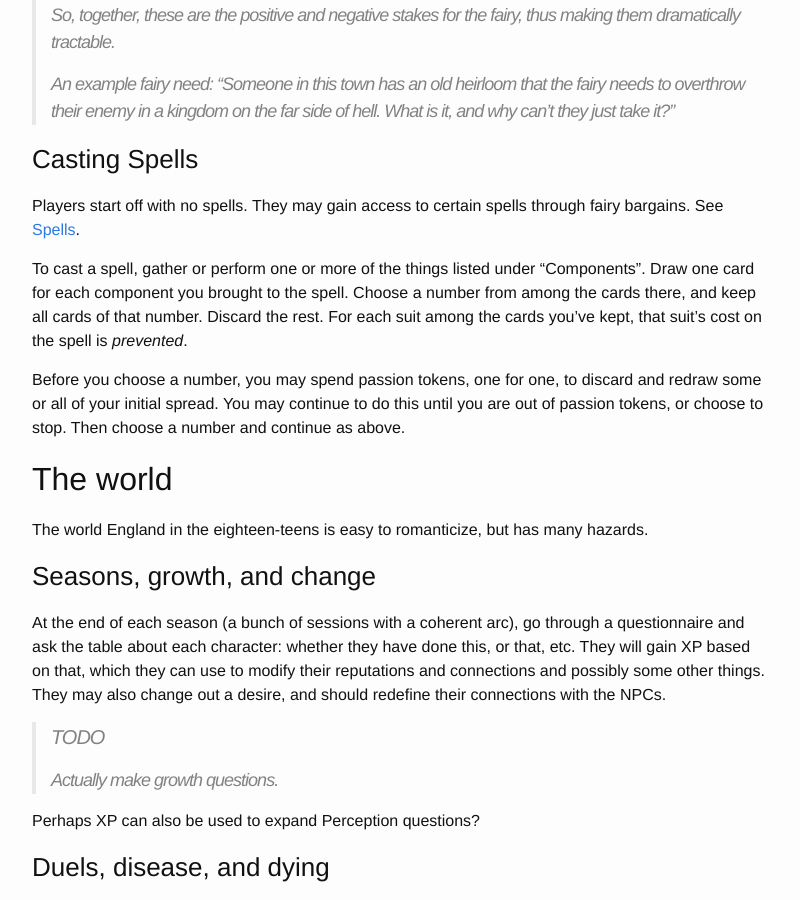
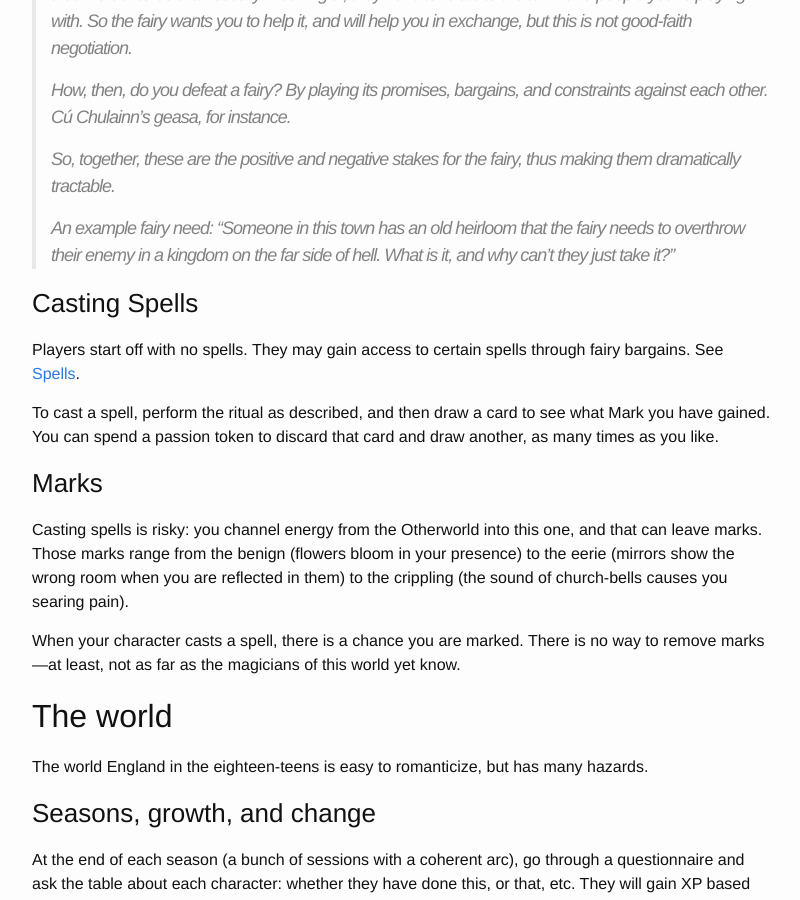
Before and after one commit to wlonk/arcadia, a Jekyll site: the page built from rules/index.md, in a window 1280 px wide and 900 px high, scrolled down 10770 px. Shown: the whole window, without its empty margins (238-1038 px from the left). Built offline with Jekyll 4.4.1, drawn with Linux system fonts in a browser that asks for light colours; some web fonts are replaced; some of the changed lines change nothing that is shown; some of the changed text lies outside the part shown.

Commit message:
Changes to spells.

```diff
--- a/rules/index.md
+++ b/rules/index.md
@@ -12,7 +12,7 @@ A game of magic, manners, and madness.
 >
 >  "Asset" matters:
 >
->  1. Spells
+>  1. Spells & Marks (inc. ficto-mechanical effects)
 >  2. Fairy needs and desires
 >  3. Perception of the fairy
 >  4. Perception per-social-role
@@ -476,16 +476,20 @@ access to one of your desires. It will no longer nourish you.
 Players start off with no spells. They may gain access to certain spells
 through fairy bargains. See [Spells](#appendix-spells).
 
-To cast a spell, gather or perform one or more of the things listed under
-"Components". Draw one card for each component you brought to the spell. Choose
-a number from among the cards there, and keep all cards of that number. Discard
-the rest. For each suit among the cards you've kept, that suit's cost on the
-spell is _prevented_.
+To cast a spell, perform the ritual as described, and then draw a card to see
+what Mark you have gained. You can spend a passion token to discard that card
+and draw another, as many times as you like.
 
-Before you choose a number, you may spend passion tokens, one for one, to
-discard and redraw some or all of your initial spread. You may continue to do
-this until you are out of passion tokens, or choose to stop. Then choose a
-number and continue as above.
+### Marks
+
+Casting spells is risky: you channel energy from the Otherworld into this one,
+and that can leave marks. Those marks range from the benign (flowers bloom in
+your presence) to the eerie (mirrors show the wrong room when you are reflected
+in them) to the crippling (the sound of church-bells causes you searing pain).
+
+When your character casts a spell, there is a chance you are marked. There is
+no way to remove marks---at least, not as far as the magicians of this world
+yet know.
 
 ## The world
 
@@ -1031,6 +1035,60 @@ To break this spell, throw salt at the spirit.
 >   *  XX: Judgment: Resurrection
 >   *  XXI: The World: Transformation
 
+## Appendix: Marks
+
+### Spades
+
+ 1. ...
+ 2. ...
+ 3. ...
+ 4. ...
+ 5. ...
+ 6. ...
+ 7. ...
+ 8. ...
+ 9. ...
+ 10. ...
+
+### Hearts
+
+ 1. ...
+ 2. ...
+ 3. ...
+ 4. ...
+ 5. ...
+ 6. ...
+ 7. ...
+ 8. ...
+ 9. ...
+ 10. ...
+
+### Clubs
+
+ 1. ...
+ 2. ...
+ 3. ...
+ 4. ...
+ 5. ...
+ 6. ...
+ 7. ...
+ 8. ...
+ 9. ...
+ 10. ...
+
+### Diamonds
+
+ 1. ...
+ 2. ...
+ 3. ...
+ 4. ...
+ 5. ...
+ 6. ...
+ 7. ...
+ 8. ...
+ 9. ...
+ 10. ...
+
 ## Appendix: Fairies
 
 ### The Beast of the Moors
```
